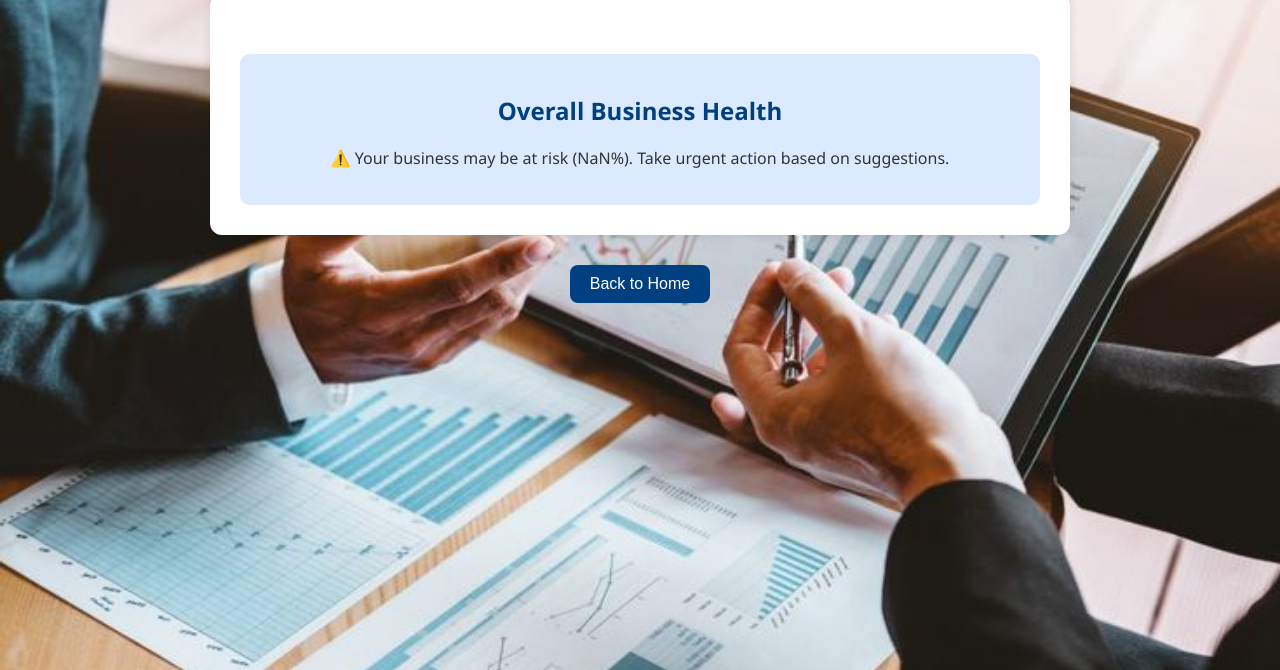
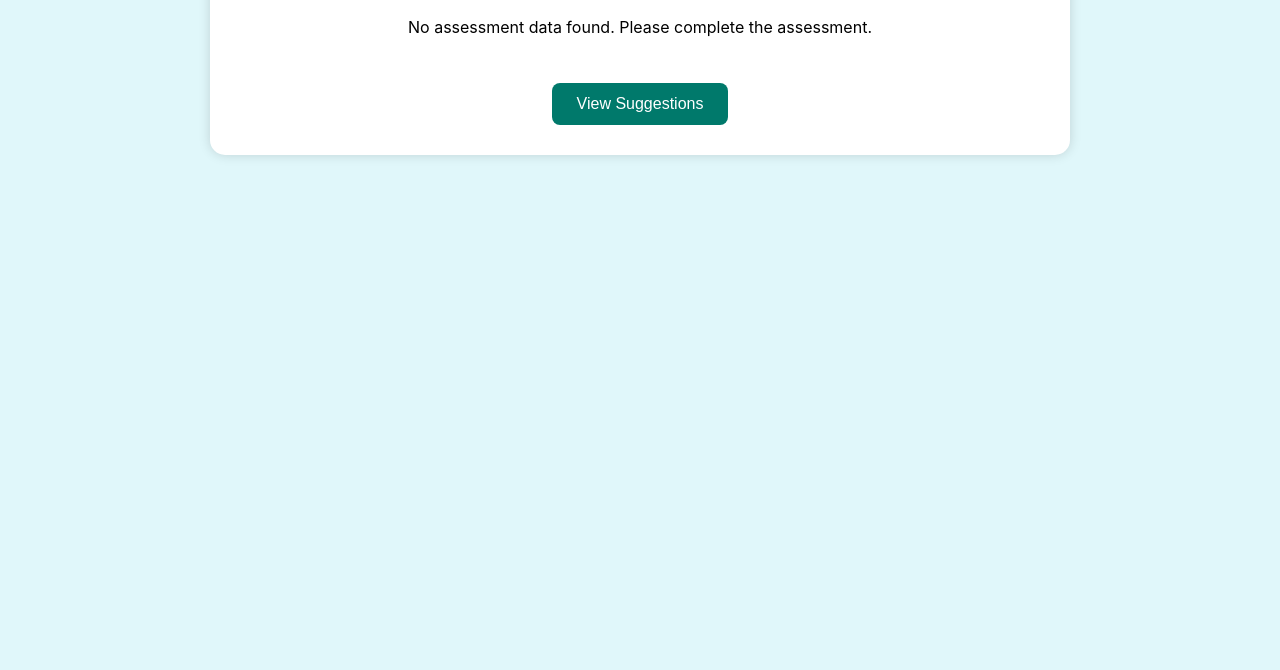
Before and after one commit to JeevaChris/business-health, a plain HTML site: page result.html in a window 1280 px wide. Shown: the part 130-800 px from the top of the page. Drawn offline with Linux system fonts and the light colour scheme.

Commit message:
Update result.html

```diff
--- a/result.html
+++ b/result.html
@@ -5,197 +5,90 @@
   <title>BizVitals 360 – Results</title>
   <style>
     body {
-      font-family: 'Segoe UI', sans-serif;
-     background: url('1ab31f6b0a11297cc0c646cab482f4d5.jpg') no-repeat center center fixed;
-      background-size: cover;
-      padding: 30px;
-      color: #333;
-    }
-    h1, h2 {
+      font-family: 'Inter', sans-serif;
+      background: #e0f7fa;
+      padding: 40px;
       text-align: center;
-      color: #004080;
     }
     .result-box {
       background: #fff;
       padding: 30px;
-      margin: 20px auto;
       max-width: 800px;
-      border-radius: 12px;
-      box-shadow: 0 0 10px rgba(0,0,0,0.1);
+      margin: auto;
+      border-radius: 15px;
+      box-shadow: 0 0 12px rgba(0,0,0,0.15);
     }
-    .category-score {
-      margin: 15px 0;
-      padding: 10px;
-      border-left: 5px solid #007bff;
-      background: #eef6ff;
-      border-radius: 5px;
+    h2 { color: #00796b; }
+    .category-result {
+      margin: 20px 0;
+      font-size: 18px;
     }
-    .suggestion {
-      margin-top: 10px;
-      padding-left: 20px;
-      font-style: italic;
-      color: #555;
+    .score {
+      font-weight: bold;
     }
-    .score-green { border-color: #28a745; background: #e8f9ee; }
-    .score-yellow { border-color: #ffc107; background: #fff8e5; }
-    .score-red { border-color: #dc3545; background: #fbeaea; }
-    .summary {
+    .suggest-btn {
       margin-top: 30px;
-      padding: 20px;
-      background: #dbeafe;
-      border-radius: 10px;
-      text-align: center;
-    }
-    .home-btn {
-      display: block;
-      margin: 30px auto;
-      padding: 10px 20px;
-      background: #004080;
+      padding: 12px 25px;
+      background-color: #00796b;
       color: white;
       border: none;
       border-radius: 8px;
       font-size: 16px;
       cursor: pointer;
     }
-    .home-btn:hover { background: #002f5f; }
+    .suggest-btn:hover {
+      background-color: #004d40;
+    }
   </style>
 </head>
 <body>
-  <h1>BizVitals 360 – Assessment Results</h1>
-
-  <div class="result-box" id="resultsContainer">
-    <!-- Results will load here -->
+  <div class="result-box">
+    <h2>Assessment Results</h2>
+    <div id="resultContainer"></div>
+    <button class="suggest-btn" onclick="goToSuggestions()">View Suggestions</button>
   </div>
 
-  <button class="home-btn" onclick="goHome()">Back to Home</button>
+  <script>
+    const resultContainer = document.getElementById("resultContainer");
 
-  <script>
-    const categories = {
-      "Operational Efficiency": [
-        "Are SOPs documented and followed?",
-        "Are KPIs met consistently?",
-        "Is time spent on high-value tasks?",
-        "Are employees regularly trained?",
-        "Do you use ERP/CRM/dashboards?",
-        "Are suppliers regularly evaluated?",
-        "Is inventory managed efficiently?",
-        "Are purchases tracked proactively?",
-        "Do you have alternate vendors?",
-        "Is procurement cost-effective?",
-        "Are expenses reviewed regularly?",
-        "Are fixed/variable costs tracked?",
-        "Have top 3 cost drivers been reduced?"
-      ],
-      "Financial Growth": [
-        "Are you getting more sales or customers than you did last year?",
-        "Are you less dependent on a single customer or product to keep your business running?",
-        "Have your profit margins improved or stayed stable in the past 12 months?",
-        "Could your business stay profitable if revenue dropped by 10%?",
-        "Do you track revenue trends by product, service, or region?",
-        "Is your pricing strategy aligned with customer value and market position?",
-        "Are you regularly reviewing financial reports to assess profit trends?",
-        "Can you handle your regular business expenses without borrowing or delays?",
-        "Do you have some money saved to manage slow months or emergencies?",
-        "Do you know how much money is coming in and going out every month?"],
-      "Market Position & Competitiveness": [
-         "Do you regularly collect customer feedback (e.g., surveys, reviews)?",
-        "Do you track repeat customer rate or retention levels?",
-        "Are your customers likely to recommend your business to others?",
-        "Do you respond quickly and effectively to customer complaints?",
-        "Do you offer loyalty programs or value-added services to retain customers?",
-        "Do you know what makes your business better or different from your competitors?",
-        "Are your products or services harder to copy than others in the market?",
-        "Do you continuously improve based on competitor strategies?",
-        "Are your prices aligned with the value you provide to customers?",
-        "Do you innovate regularly to stay ahead of the competition?"
-      ],
-      "Compliance & Risk Management": [
-         "Do you comply with all relevant local, state, and national regulations?",
-        "Do you have proper documentation for all licenses and permits?",
-        "Is there a risk management plan in place?",
-        "Are you regularly reviewing compliance requirements?",
-        "Do you have a legal advisor or consultant?",
-        "Do you conduct internal audits?",
-        "Do you train employees on compliance and ethics?",
-        "Do you have fraud detection measures in place?",
-        "Are contracts and agreements reviewed by a legal professional?",
-        "Do you have a disaster recovery or business continuity plan?"
-      ],
-      "Business Sustainability & Growth": [
-         "Do you have a clear plan for how the business can grow in the next 1–3 years?",
-        "Can your current systems (team, tech, process) handle double the workload?",
-        "Are you exploring new markets, customer segments, or product lines?",
-        "Do you track and analyze business performance regularly?",
-        "Are funds or resources allocated for growth and expansion?",
-        "Have you introduced a new product, service, or process in the last 12 months?",
-        "Are you staying updated with market or technology trends in your industry?",
-        "Do you adapt quickly to changes in customer needs or market shifts?",
-        "Do you encourage team members to suggest improvements or innovations?",
-        "Are there systems in place to test and implement new ideas quickly?"
-      ]
-    };
+    let allAnswers = {};
+    try {
+      allAnswers = JSON.parse(localStorage.getItem("assessmentAnswers")) || {};
+    } catch (e) {
+      alert("No assessment data found. Please complete the assessment first.");
+      window.location.href = "assessment.html";
+    }
 
-    const suggestions = {
-      "Operational Efficiency": "Streamline internal processes, implement SOPs, and ensure regular training and tracking of KPIs.",
-      "Financial Growth": "Improve profitability tracking, maintain healthy cash flow, and minimize unnecessary expenditures.",
-      "Market Position & Competitiveness": "Enhance customer experience, analyze competitors, and invest in branding and innovation.",
-      "Compliance & Risk Management": "Review legal obligations, improve risk handling policies, and establish internal control checks.",
-      "Business Sustainability & Growth": "Define a scalable vision, develop leadership, and foster a culture of innovation and resilience."
-    };
+    const weakCategories = [];
 
-    const answers = JSON.parse(localStorage.getItem("assessmentAnswers") || "{}");
-    const resultBox = document.getElementById("resultsContainer");
-    let totalScore = 0;
-    let categoryCount = 0;
+    if (Object.keys(allAnswers).length === 0) {
+      resultContainer.innerHTML = "<p>No assessment data found. Please complete the assessment.</p>";
+    } else {
+      for (const category in allAnswers) {
+        const responses = allAnswers[category];
+        if (!responses || responses.length === 0) continue;
 
-    for (const category in answers) {
-      const responseArray = answers[category];
-      if (!responseArray || responseArray.length === 0) continue;
+        let score = 0;
+        responses.forEach(response => {
+          if (response === "Yes" || response === "In Process") {
+            score++;
+          }
+        });
 
-      const score = responseArray.reduce((acc, ans) => {
-        if (ans === "Yes") return acc + 1;
-        else if (ans === "In Process") return acc + 0.5;
-        return acc;
-      }, 0);
+        const percentage = Math.round((score / responses.length) * 100);
+        if (percentage < 70) weakCategories.push(category);
 
-      const maxScore = responseArray.length;
-      const percent = Math.round((score / maxScore) * 100);
-      totalScore += percent;
-      categoryCount++;
-
-      let levelClass = "score-green";
-      if (percent < 40) levelClass = "score-red";
-      else if (percent < 70) levelClass = "score-yellow";
-
-      const div = document.createElement("div");
-      div.className = `category-score ${levelClass}`;
-      div.innerHTML = `<strong>${category}</strong> - Score: ${percent}%`;
-
-      if (percent < 70) {
-        div.innerHTML += `<div class="suggestion">💡 Suggestion: ${suggestions[category]}</div>`;
+        const div = document.createElement("div");
+        div.classList.add("category-result");
+        div.innerHTML = `<strong>${category}:</strong> <span class="score">${percentage}%</span>`;
+        resultContainer.appendChild(div);
       }
 
-      resultBox.appendChild(div);
+      localStorage.setItem("weakCategories", JSON.stringify(weakCategories));
     }
 
-    const avgScore = Math.round(totalScore / categoryCount);
-    const summary = document.createElement("div");
-    summary.className = "summary";
-
-    let healthMsg = "";
-    if (avgScore >= 80) {
-      healthMsg = `🌟 Your business is in excellent health (${avgScore}%)! Keep up the strong performance.`;
-    } else if (avgScore >= 60) {
-      healthMsg = `✅ Your business is stable (${avgScore}%) but has room for improvement. Focus on weak areas.`;
-    } else {
-      healthMsg = `⚠️ Your business may be at risk (${avgScore}%). Take urgent action based on suggestions.`;
-    }
-
-    summary.innerHTML = `<h2>Overall Business Health</h2><p>${healthMsg}</p>`;
-    resultBox.appendChild(summary);
-
-    function goHome() {
-      window.location.href = "index.html";
+    function goToSuggestions() {
+      window.location.href = "suggestions.html";
     }
   </script>
 </body>
```
